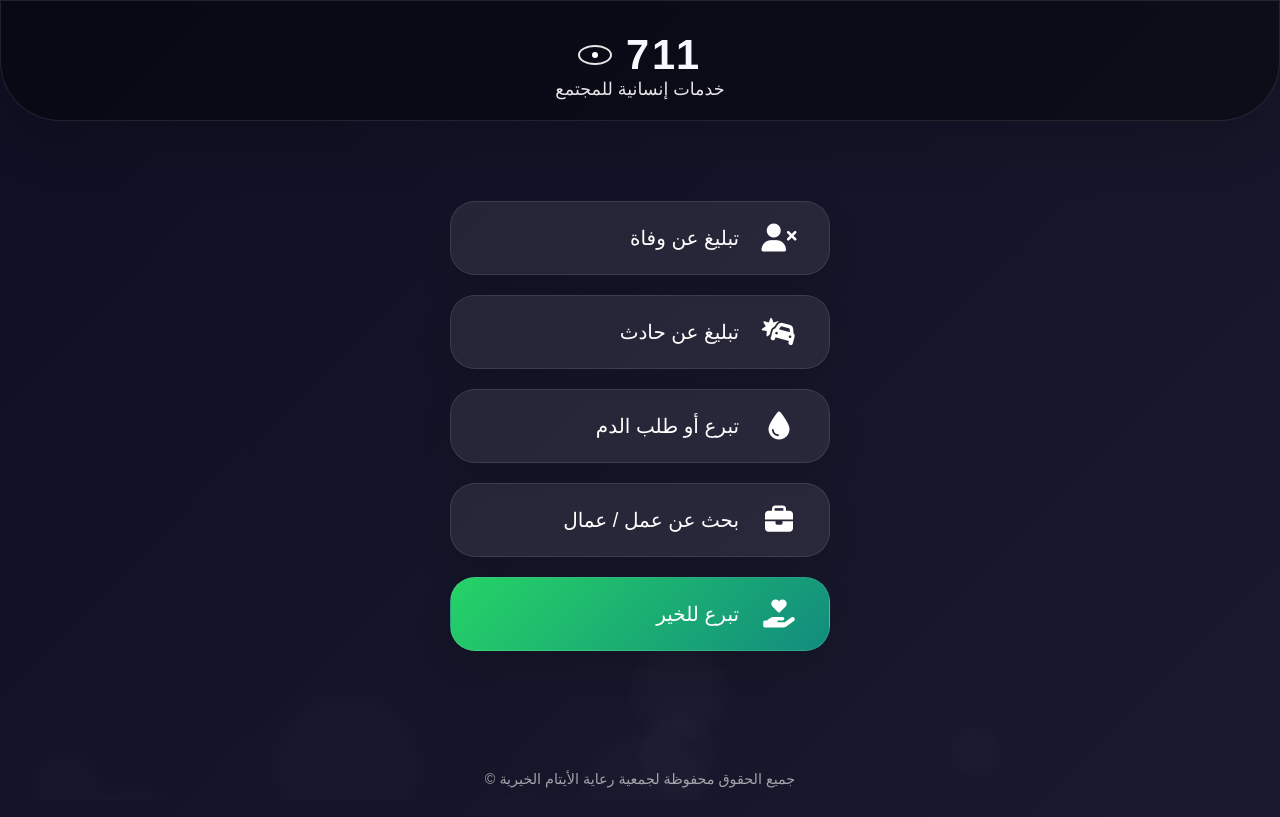
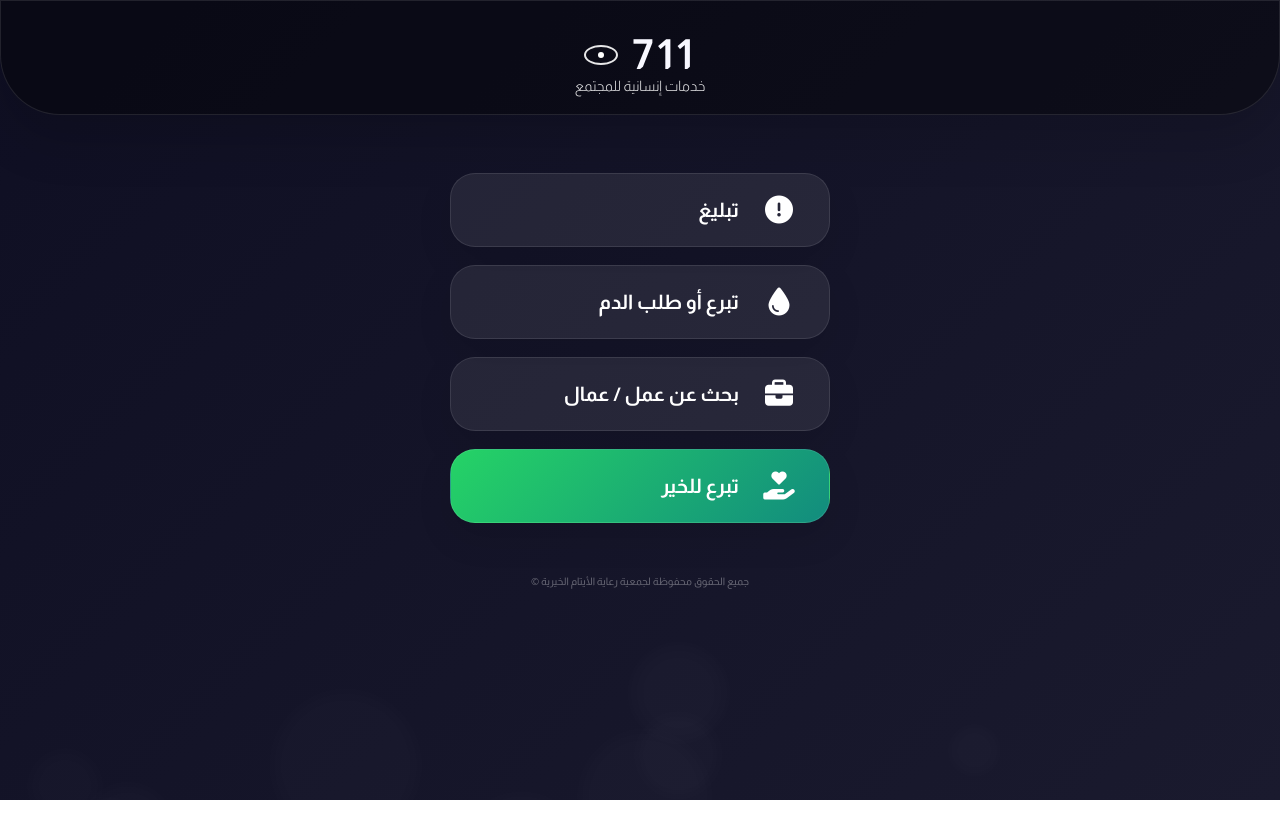
Before and after one commit to rakhdz/711, a plain HTML site: page index.html in a window 1280 px wide. Drawn offline with Linux system fonts and the light colour scheme; a web font is replaced by a local one.

Commit message:
Update index.html
change

```diff
--- a/index.html
+++ b/index.html
@@ -2,17 +2,190 @@
 <html lang="ar">
 <head>
   <meta charset="UTF-8">
-  <title>711 - خدمات إنسانية</title>
+  <title>711 -  خدمات انسانية</title>
   <meta name="viewport" content="width=device-width, initial-scale=1.0">
 
-  <!-- Alexandria Font -->
-  <link href="https://fonts.googleapis.com/css2?family=Alexandria:wght@300;400;500;700&display=swap" rel="stylesheet">
+  <!-- Almarai Font -->
+  <link href="https://fonts.googleapis.com/css2?family=Almarai:wght@300;400;700;800&display=swap" rel="stylesheet">
 
   <!-- Font Awesome -->
   <link rel="stylesheet" href="https://cdnjs.cloudflare.com/ajax/libs/font-awesome/6.4.2/css/all.min.css">
 
-  <!-- CSS -->
-  <link rel="stylesheet" href="style.css">
+  <style>
+    * { box-sizing: border-box; margin: 0; padding: 0; }
+
+    body {
+      font-family: 'Almarai', Arial, sans-serif;
+      color: #fff;
+      text-align: center;
+      direction: rtl;
+      min-height: 100vh;
+      overflow: hidden;
+      background: linear-gradient(135deg, #0f0f23 0%, #1a1a2e 100%);
+    }
+
+    .content { position: relative; z-index: 2; }
+
+    /* ===== دوائر صاعدة ===== */
+    .rising-circles {
+      position: fixed;
+      inset: 0;
+      z-index: 1;
+      pointer-events: none;
+      overflow: hidden;
+    }
+
+    .circle {
+      position: absolute;
+      bottom: -160px;
+      background: rgba(255,255,255,0.05);
+      border-radius: 50%;
+      filter: blur(8px);
+      opacity: 0.4;
+      animation: riseCircle linear infinite;
+    }
+
+    @keyframes riseCircle {
+      0% { transform: translateY(0) scale(1); opacity: 0.3; }
+      50% { opacity: 0.5; }
+      100% { transform: translateY(-120vh) scale(1.3); opacity: 0; }
+    }
+
+    /* ===== Header ===== */
+    header {
+      background: rgba(0,0,0,0.4);
+      border: 1px solid rgba(255,255,255,0.1);
+      padding: 30px 20px 20px;
+      margin-bottom: 30px;
+      border-radius: 0 0 60px 60px;
+      box-shadow: 0 25px 50px rgba(0,0,0,0.15);
+    }
+
+    header h1 {
+      font-size: 2.6em;
+      font-weight: 700;
+      letter-spacing: 3px;
+      background: linear-gradient(45deg, #fff, #f0f0ff);
+      -webkit-background-clip: text;
+      -webkit-text-fill-color: transparent;
+      display: flex;
+      justify-content: center;
+      align-items: center;
+      gap: 14px;
+    }
+
+    header p {
+      font-family: 'Almarai', Arial, sans-serif;
+      font-size: 0.9em;
+      opacity: 0.9;
+      font-weight: 300;
+    }
+
+    /* ===== Eye Blink ===== */
+    .eye {
+      width: 34px;
+      height: 20px;
+      border: 2px solid rgba(255,255,255,0.9);
+      border-radius: 50%;
+      position: relative;
+      overflow: hidden;
+    }
+
+    .eye::before {
+      content: '';
+      width: 6px;
+      height: 6px;
+      background: #fff;
+      border-radius: 50%;
+      position: absolute;
+      top: 50%;
+      left: 50%;
+      transform: translate(-50%, -50%);
+    }
+
+    .lid {
+      position: absolute;
+      inset: 0;
+      background: #fff;
+      transform: translateY(-100%);
+      animation: blink 2s infinite;
+    }
+
+    @keyframes blink {
+      0%, 90%, 100% { transform: translateY(-100%); }
+      92%, 96% { transform: translateY(0); }
+    }
+
+    /* ===== Container ===== */
+    .container {
+      padding: 10px 20px;
+      max-width: 420px;
+      margin: auto;
+    }
+
+    .btn {
+      display: flex;
+      align-items: center;
+      width: 100%;
+      max-width: 380px;
+      margin: 18px auto;
+      padding: 22px 30px;
+      font-size: 1.25em;
+      font-weight: 700;
+      text-decoration: none;
+      color: #fff;
+      background: rgba(255,255,255,0.08);
+      border-radius: 25px;
+      border: 1px solid rgba(255,255,255,0.1);
+      box-shadow: 0 15px 35px rgba(0,0,0,0.1);
+      transition: 0.4s;
+    }
+
+    .btn i {
+      margin-left: 20px;
+      font-size: 1.4em;
+      min-width: 40px;
+    }
+
+    .btn:hover {
+      background: rgba(255,255,255,0.15);
+      transform: translateY(-6px);
+    }
+
+    .whatsapp-btn {
+      background: linear-gradient(135deg, #25D366, #128C7E);
+    }
+
+    /* ===== Footer ===== */
+    .footer {
+      margin-top: 30px; /* تم رفع الحقوق للأعلى هنا */
+      padding: 15px 0;
+      font-size: 0.65em;
+      color: rgba(255,255,255,0.35);
+      transform: translateY(-20px);
+    }
+
+    /* ===== تحسينات الهاتف ===== */
+    @media (max-width: 768px) {
+      .btn {
+        padding: 22px 20px;
+        font-size: 1.15em;
+        margin: 15px auto;
+      }
+      .btn i { font-size: 1.5em; }
+      .circle { filter: blur(4px); opacity: 0.35; }
+      .btn:hover { transform: none; }
+      header h1 { font-size: 2.1em; }
+    }
+
+    /* ===== Reduce Motion ===== */
+    @media (prefers-reduced-motion: reduce) {
+      * {
+        animation: none !important;
+        transition: none !important;
+      }
+    }
+  </style>
 </head>
 
 <body>
@@ -26,12 +199,8 @@
     </header>
 
     <div class="container">
-      <a class="btn" href="https://is.gd/VOZVWK" target="_blank">
-        <i class="fa-solid fa-user-xmark"></i> تبليغ عن وفاة
-      </a>
-
-      <a class="btn" href="https://is.gd/mXdCpf" target="_blank">
-        <i class="fa-solid fa-car-crash"></i> تبليغ عن حادث
+      <a class="btn" href="https://rakhdz.github.io/sad/" target="_blank">
+        <i class="fa-solid fa-circle-exclamation"></i> تبليغ
       </a>
 
       <a class="btn" href="https://is.gd/6NcdSn" target="_blank">
@@ -42,7 +211,7 @@
         <i class="fa-solid fa-briefcase"></i> بحث عن عمل / عمال
       </a>
 
-      <a class="btn whatsapp-btn" href="https://wa.me/213658162473?text=مرحبا أود التبرع لجمعية رعاية الأيتام" target="_blank">
+      <a class="btn whatsapp-btn" href="https://rakhdz.github.io/baqiat/" target="_blank">
         <i class="fa-solid fa-hand-holding-heart"></i> تبرع للخير
       </a>
     </div>
@@ -52,7 +221,30 @@
     </div>
   </div>
 
-  <!-- JS -->
-  <script src="script.js"></script>
+  <script>
+    const container = document.querySelector('.rising-circles');
+    const isMobile = window.innerWidth < 768;
+    const totalCircles = isMobile ? 16 : 30;
+
+    for (let i = 0; i < totalCircles; i++) {
+      const c = document.createElement('div');
+      c.className = 'circle';
+      const size = Math.random() * 100 + 50;
+      c.style.width = c.style.height = size + 'px';
+      c.style.left = Math.random() * 100 + '%';
+      c.style.animationDuration = (15 + Math.random() * 20) + 's';
+      c.style.animationDelay = Math.random() * 10 + 's';
+      container.appendChild(c);
+    }
+
+    if (!isMobile) {
+      document.addEventListener('mousemove', e => {
+        const x = (e.clientX / window.innerWidth - 0.5) * 20;
+        const y = (e.clientY / window.innerHeight - 0.5) * 20;
+        container.style.transform = `translate(${x}px, ${y}px)`;
+      });
+    }
+  </script>
+
 </body>
 </html>
```
